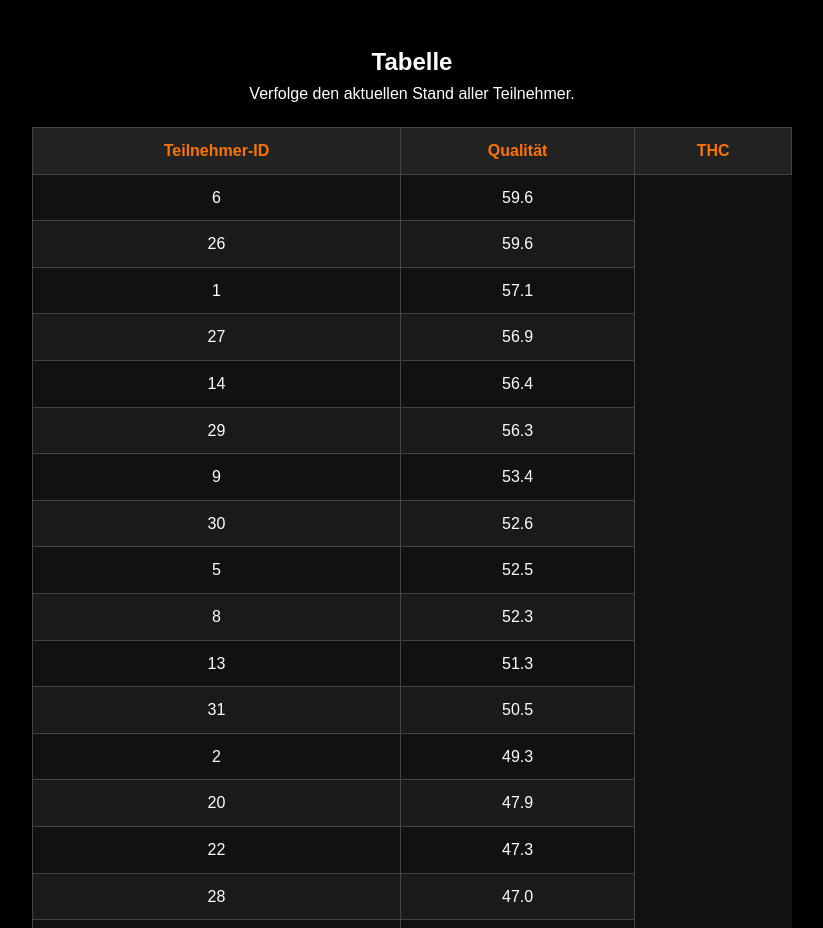
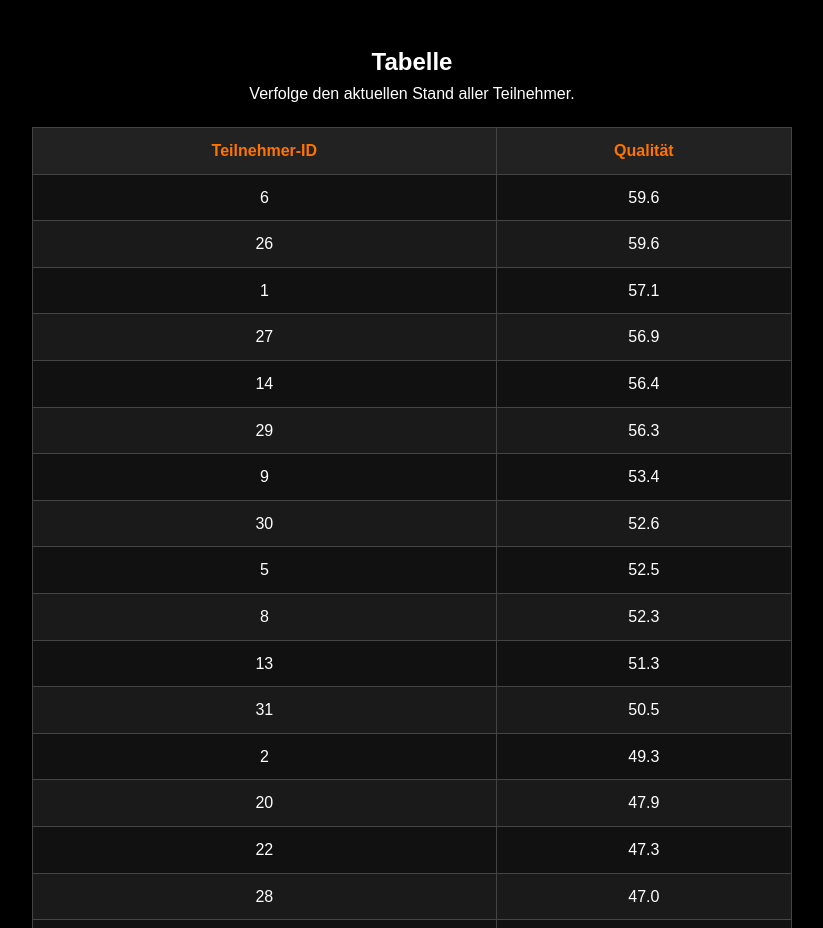
Before and after one commit to GCL420/GCLIVE, a plain HTML site: page index.html in a window 1280 px wide. Shown: the part 1500-2428 px from the top of the page, without its empty margins (228-1051 px from the left). Drawn offline with Linux system fonts and the light colour scheme.

Commit message:
Update index.html

```diff
--- a/index.html
+++ b/index.html
@@ -261,7 +261,6 @@ position: relative;
         <tr>
           <th>Teilnehmer-ID</th>
           <th>Qualität</th>
-          <th>THC</th>
         </tr>
       </thead>
       <tbody>
```
